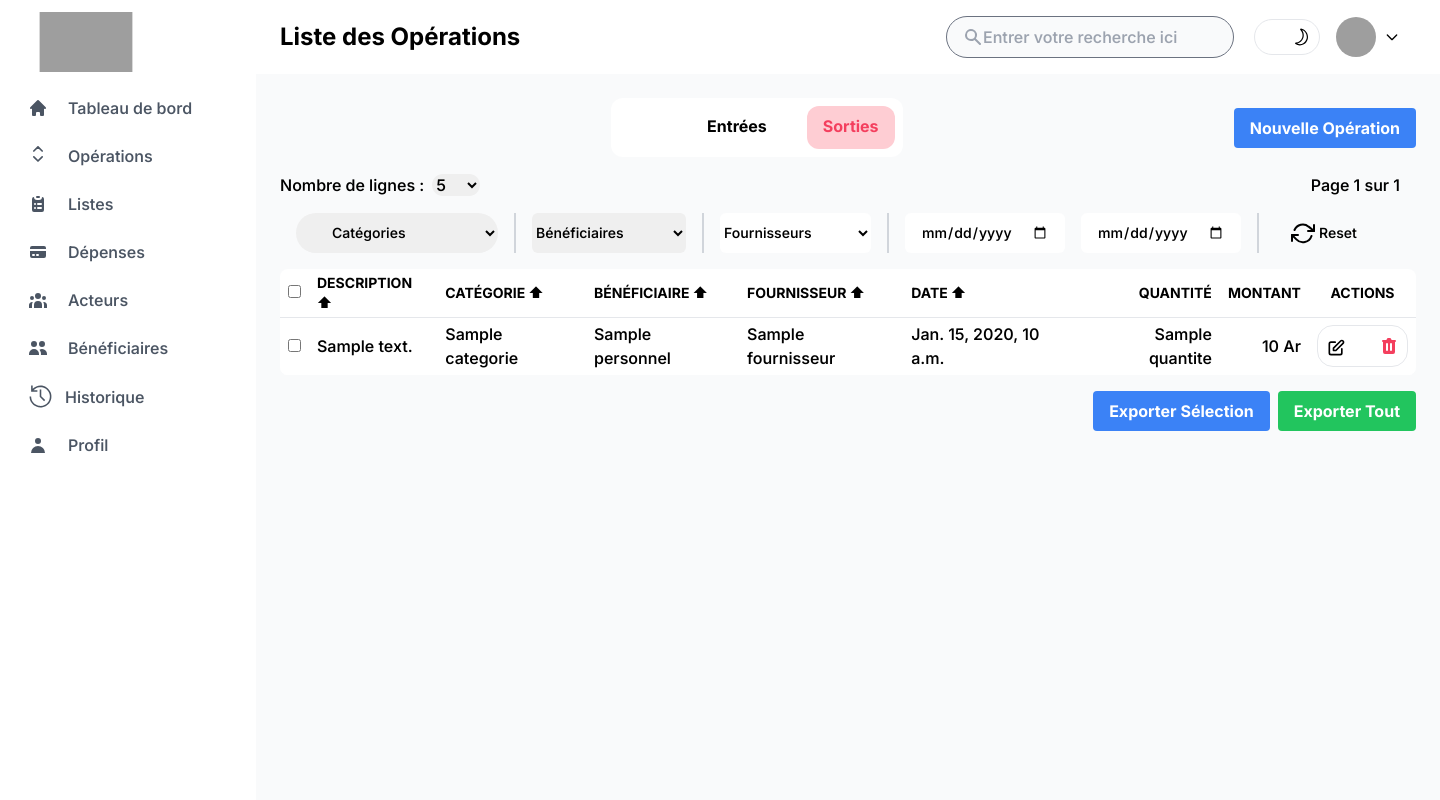
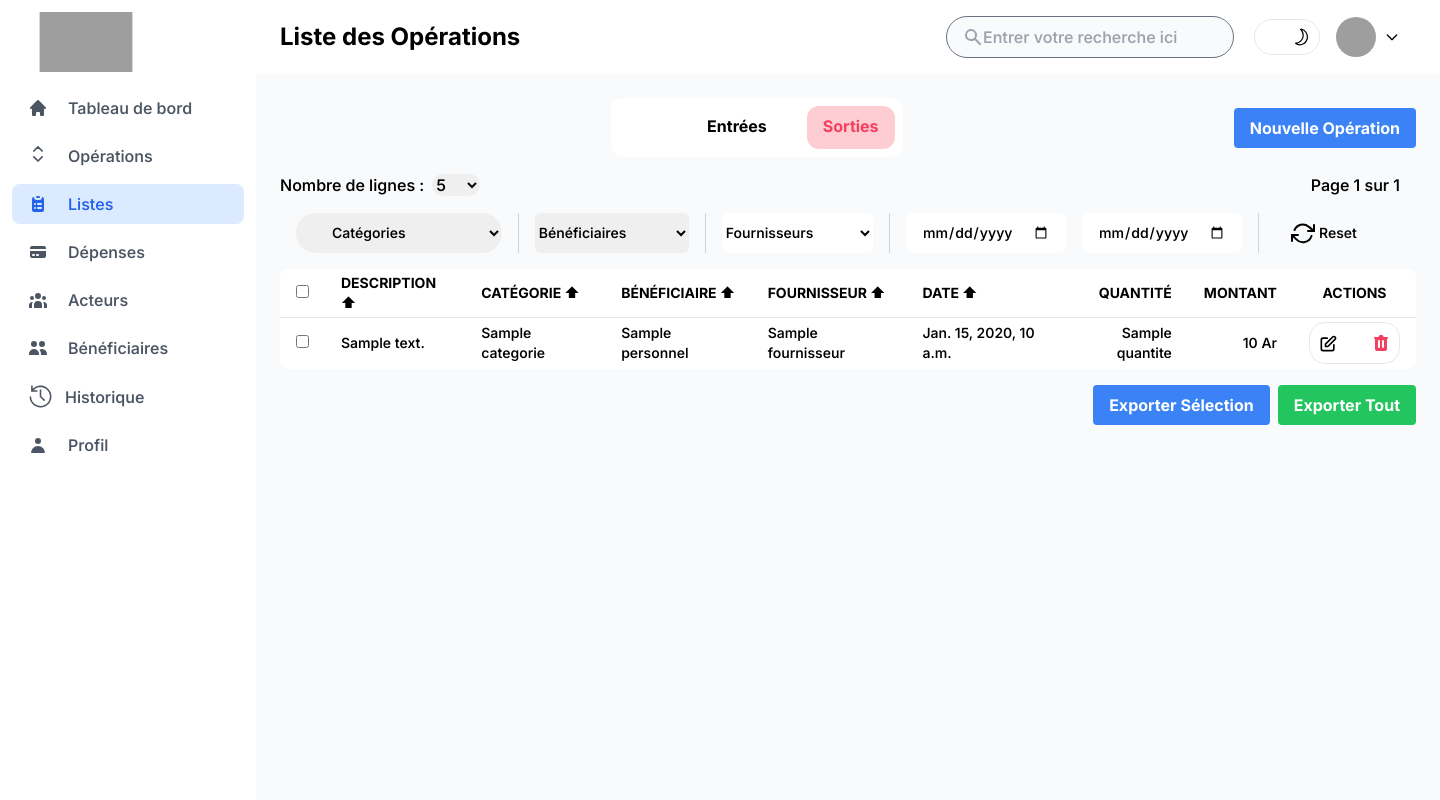
Before and after one commit to Clarco-Mada-digital/GPlus, a Django app: template caisse/templates/caisse/listes/sorties.html in a window 1440 px wide. Run offline with Django 3.2, Linux system fonts and the light colour scheme; the template is opened without the code that fills it: most values are stand-ins (such as "Sample title", 1, 10 or a date in 2020); some libraries are stand-ins or nearby versions; grey boxes are pictures that could not be loaded.

Commit message:
Correction des exportation

```diff
--- a/caisse/templates/caisse/listes/sorties.html
+++ b/caisse/templates/caisse/listes/sorties.html
@@ -77,7 +77,7 @@
         <div class="flex items-center dark:bg-secondary rounded-xl  space-x-4 text-sm">
             <div class="flex space-x-4">
                 <!-- Sélecteur Catégories -->
-                <select name="categorie" class="px-8 py-2 border-none dark:bg-secondary focus:ring-0" onchange="document.getElementById('filter-form').submit();">
+                <select name="categorie" class="w-[30%] px-8 py-2 border-none dark:bg-secondary focus:ring-0" onchange="document.getElementById('filter-form').submit();">
                     <option value="">Catégories</option>
                     {% for categorie in categories %}
                         <option value="{{ categorie.id }}" {% if request.GET.categorie == categorie.id|stringformat:"s" %}selected{% endif %}>
@@ -136,64 +136,65 @@
     </form>
 
     <!-- Tableau des opérations -->
-    <form method="post" action="{% url 'caisse:generer_excel_operations_sorties' %}">
+    <form method="post" id="export-form" action="{% url 'caisse:generer_excel_operations_sorties' %}">
         {% csrf_token %}
-        <div class="overflow-x-auto bg-white dark:bg-secondary dark:text-white border-none rounded-lg">
+        <input type="hidden" id="selected-operations-input" name="selected_operations_ids">
+        <div class="overflow-x-auto bg-white text-sm dark:bg-secondary dark:text-white border-none rounded-lg">
     <table class="w-full">
         <thead>
             <tr class="uppercase text-sm border-b">
-                <th class="px-2 py-1 text-left">
+                <th class="px-4 py-1 text-left">
                     <input type="checkbox" id="select-all-sorties">
                 </th>
-                <th class="px-2 py-1 text-left">
+                <th class="px-4 py-1 text-left">
                     {% if request.GET.sort == 'description' and request.GET.order == 'asc' %}
                         <a href="?sort=description&order=desc&lignes={{ lignes_par_page }}">Description ⬇</a>
                     {% else %}
                         <a href="?sort=description&order=asc&lignes={{ lignes_par_page }}">Description ⬆</a>
                     {% endif %}
                 </th>
-                <th class="px-2 py-1 text-left">
+                <th class="px-4 py-1 text-left">
                     {% if request.GET.sort == 'categorie' and request.GET.order == 'asc' %}
                         <a href="?sort=categorie&order=desc&lignes={{ lignes_par_page }}">Catégorie ⬇</a>
                     {% else %}
                         <a href="?sort=categorie&order=asc&lignes={{ lignes_par_page }}">Catégorie ⬆</a>
                     {% endif %}
                 </th>
-                <th class="px-2 py-1 text-left">
+                <th class="px-4 py-1 text-left">
                     {% if request.GET.sort == 'beneficiaire' and request.GET.order == 'asc' %}
                         <a href="?sort=beneficiaire&order=desc&lignes={{ lignes_par_page }}">Bénéficiaire ⬇</a>
                     {% else %}
                         <a href="?sort=beneficiaire&order=asc&lignes={{ lignes_par_page }}">Bénéficiaire ⬆</a>
                     {% endif %}
                 </th>
-                <th class="px-2 py-1 text-left">
+                <th class="px-4 py-1 text-left">
                     {% if request.GET.sort == 'fournisseur' and request.GET.order == 'asc' %}
                         <a href="?sort=fournisseur&order=desc&lignes={{ lignes_par_page }}">Fournisseur ⬇</a>
                     {% else %}
                         <a href="?sort=fournisseur&order=asc&lignes={{ lignes_par_page }}">Fournisseur ⬆</a>
                     {% endif %}
                 </th>
-                <th class="px-2 py-1 text-left">
+                <th class="px-4 py-1 text-left">
                     {% if request.GET.sort == 'date' and request.GET.order == 'asc' %}
                         <a href="?sort=date&order=desc&lignes={{ lignes_par_page }}">Date ⬇</a>
                     {% else %}
                         <a href="?sort=date&order=asc&lignes={{ lignes_par_page }}">Date ⬆</a>
                     {% endif %}
                 </th>
-                <th class="px-2 py-1 text-right">Quantité</th>
-                <th class="px-2 py-1 text-right">Montant</th>
-                <th class="px-2 py-1 text-center">Actions</th>
+                <th class="px-4 py-1 text-right">Quantité</th>
+                <th class="px-4 py-1 text-right">Montant</th>
+                <th class="px-4 py-1 text-center">Actions</th>
             </tr>
         </thead>
         <tbody>
             {% for operation in page_obj %}
             <tr :key="{{ operation.id }}" class="{% cycle 'bg-white dark:bg-secondary' 'bg-gray-300 dark:bg-blue-950' %} border-b border-white">
-                <td class="px-2 py-2">
+                <td class="px-4 py-2">
                     <input type="checkbox" name="selected_operations" value="{{ operation.id }}">
                 </td>
-                <td class="py-1 px-2">{{ operation.description }}</td>
-                <td class="py-1 px-2">{{ operation.categorie.name }}</td>
-                <td class="py-1 px-2">
+                <td class="py-1 px-4">{{ operation.description }}</td>
+                <td class="py-1 px-4">{{ operation.categorie.name }}</td>
+                <td class="py-1 px-4">
                     {% if operation.beneficiaire.personnel %}
                         {{ operation.beneficiaire.personnel }}
                     {% elif operation.beneficiaire.name %}
@@ -202,11 +203,11 @@
                         Bénéficiaire non spécifié
                     {% endif %}
                 </td>
-                <td class="py-1 px-2">{{ operation.fournisseur.name }}</td>
-                <td class="py-1 px-2">{{ operation.date_de_sortie }}</td>
-                <td class="py-1 px-2 text-right">{{ operation.quantite }}</td>
-                <td class="py-1 px-2 text-right">{{ operation.montant|intcomma }} Ar</td>
-                <td class="py-1 px-2 text-right">
+                <td class="py-1 px-4">{{ operation.fournisseur.name }}</td>
+                <td class="py-1 px-4">{{ operation.date_de_sortie }}</td>
+                <td class="py-1 px-4 text-right">{{ operation.quantite }}</td>
+                <td class="py-1 px-4 text-right">{{ operation.montant|intcomma }} Ar</td>
+                <td class="py-1 px-4 text-right">
                     <div class="flex justify-center items-center space-x-2 border dark:border-white rounded-2xl">
                         <!-- Icône de modification (stylo) -->
                         <a href="{% url 'caisse:modifier_sortie' operation.id %}" class="p-2 rounded-lg hover:bg-gray-200">
@@ -235,17 +236,41 @@
 
         <!-- Boutons d'exportation -->
         <div class="flex justify-end mt-4">
-            <button type="submit" name="export_selected" value="true" class="bg-blue-500 hover:bg-blue-700 text-white font-bold py-2 px-4 rounded">
-                Exporter Sélection
-            </button>
-            <button type="submit" name="export_all" value="true" class="bg-green-500 hover:bg-green-700 text-white font-bold py-2 px-4 rounded ml-2">
-                Exporter Tout
-            </button>
+            <button type="button" onclick="validateAndSubmitExport('selected')"
+            class="bg-blue-500 hover:bg-blue-700 text-white font-bold py-2 px-4 rounded">
+            Exporter Sélection
+        </button>
+        <button type="button" onclick="validateAndSubmitExport('all')"
+            class="bg-green-500 hover:bg-green-700 text-white font-bold py-2 px-4 rounded ml-2">
+            Exporter Tout
+        </button>
         </div>
     </form>
 
     <script>
-        document.getElementById('select-all-sorties').addEventListener('click', function(event) {
+        function validateAndSubmitExport(type) {
+            const checkboxes = document.querySelectorAll('input[name="selected_operations"]:checked');
+            const form = document.getElementById('export-form');
+
+            if (type === 'selected' && checkboxes.length === 0) {
+                alert('Veuillez sélectionner au moins une opération à exporter');
+                return false;
+            }
+
+            if (type === 'all') {
+                const input = document.createElement('input');
+                input.type = 'hidden';
+                input.name = 'export_all';
+                input.value = 'true';
+                form.appendChild(input);
+            } else {
+                const selectedIds = Array.from(checkboxes).map(cb => cb.value);
+                document.getElementById('selected-operations-input').value = selectedIds.join(',');
+            }
+
+            form.submit();
+        }
+        document.getElementById('select-all-entrees').addEventListener('click', function(event) {
             const checkboxes = document.querySelectorAll('input[name="selected_operations"]');
             checkboxes.forEach(checkbox => checkbox.checked = event.target.checked);
         });
--- a/caisse/templates/layout/layout.html
+++ b/caisse/templates/layout/layout.html
@@ -21,6 +21,10 @@
     </head>
 
     <style>
+    /* Mode sombre */
+    .dark input[type="date"]::-webkit-calendar-picker-indicator {
+        filter: invert(1); /* Blanc en mode sombre */
+    }
     body {
         font-family: "Inter", sans-serif;
         font-optical-sizing: auto;
@@ -115,7 +119,7 @@
                         <span class="ml-3">Opérations</span>
                     </a>
                     <a href="{% url 'caisse:listes' %}"
-                        class="flex items-center px-4 py-2 mt-2 {% if request.path == '/caisse/listes/' %}text-blue-600 bg-blue-100 rounded-lg{% else %}text-gray-600 dark:text-white hover:bg-blue-50 dark:hover:bg-primary   rounded-lg{% endif %}">
+                    class="flex items-center px-4 py-2 mt-2 {% if '/caisse/listes/' in request.path %}text-blue-600 bg-blue-100 rounded-lg{% else %}text-gray-600 dark:text-white hover:bg-blue-50 dark:hover:bg-primary rounded-lg{% endif %}">
                         <svg xmlns="http://www.w3.org/2000/svg"
                             class="h-5 w-5 mr-2" viewBox="0 0 20 20"
                             fill="currentColor">
```
Also changed, not shown: caisse/templates/caisse/listes/entrees.html (+28 -4 lines), caisse/templates/caisse/listes/listes_operations.html (+85 -24 lines), caisse/views.py (+46 -41 lines).
